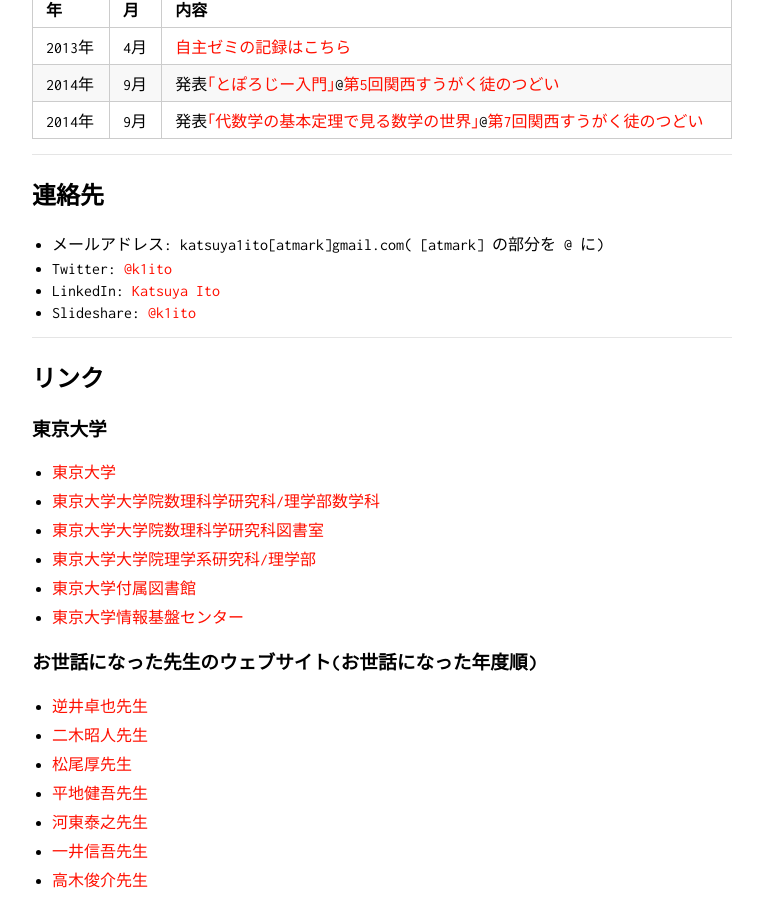
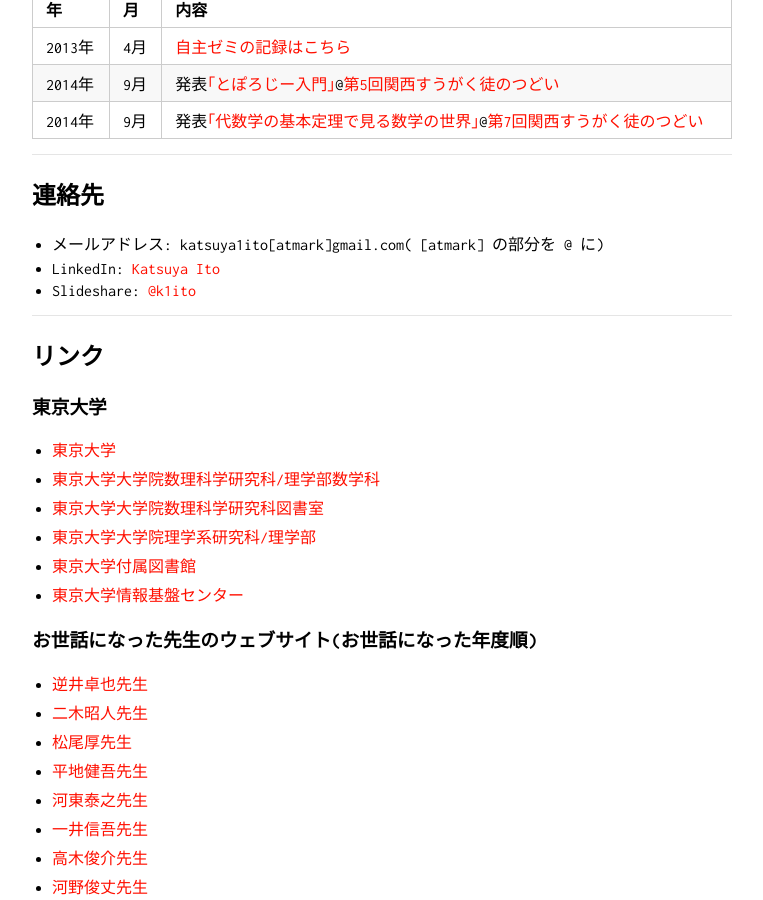
Before and after one commit to KatsuyaITO/KatsuyaITO.github.io, a Jekyll site: the page built from index.md, in a window 1280 px wide and 900 px high, scrolled down 2572 px. Shown: the whole window, without its empty margins (258-1021 px from the left). Built offline with Jekyll 4.4.1, drawn with Linux system fonts in a browser that asks for light colours; our own code applies the rules of GitHub Pages for plain Markdown files.

Commit message:
Update index.md

```diff
--- a/index.md
+++ b/index.md
@@ -113,7 +113,6 @@
 
 ## 連絡先 <a name="contact"></a>
 - メールアドレス: katsuya1ito[atmark]gmail.com( [atmark] の部分を @ に)
-- Twitter: <a href="https://twitter.com/k1ito">@k1ito</a>
 - LinkedIn: <a href="https://www.linkedin.com/in/katsuya-ito-46348a129/">Katsuya Ito</a>
 - Slideshare: <a href="https://www.slideshare.net/k1ito">@k1ito</a>
 
```
